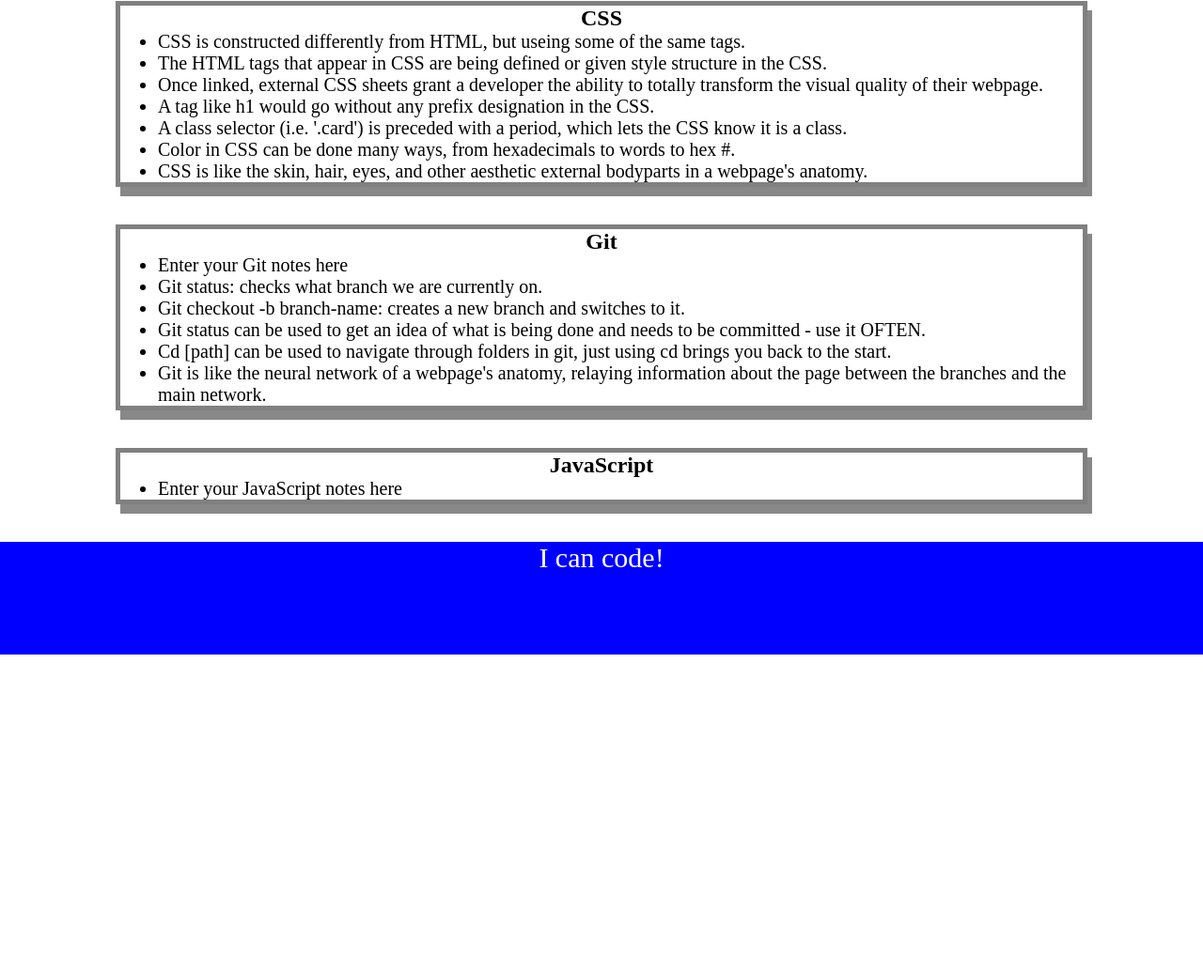
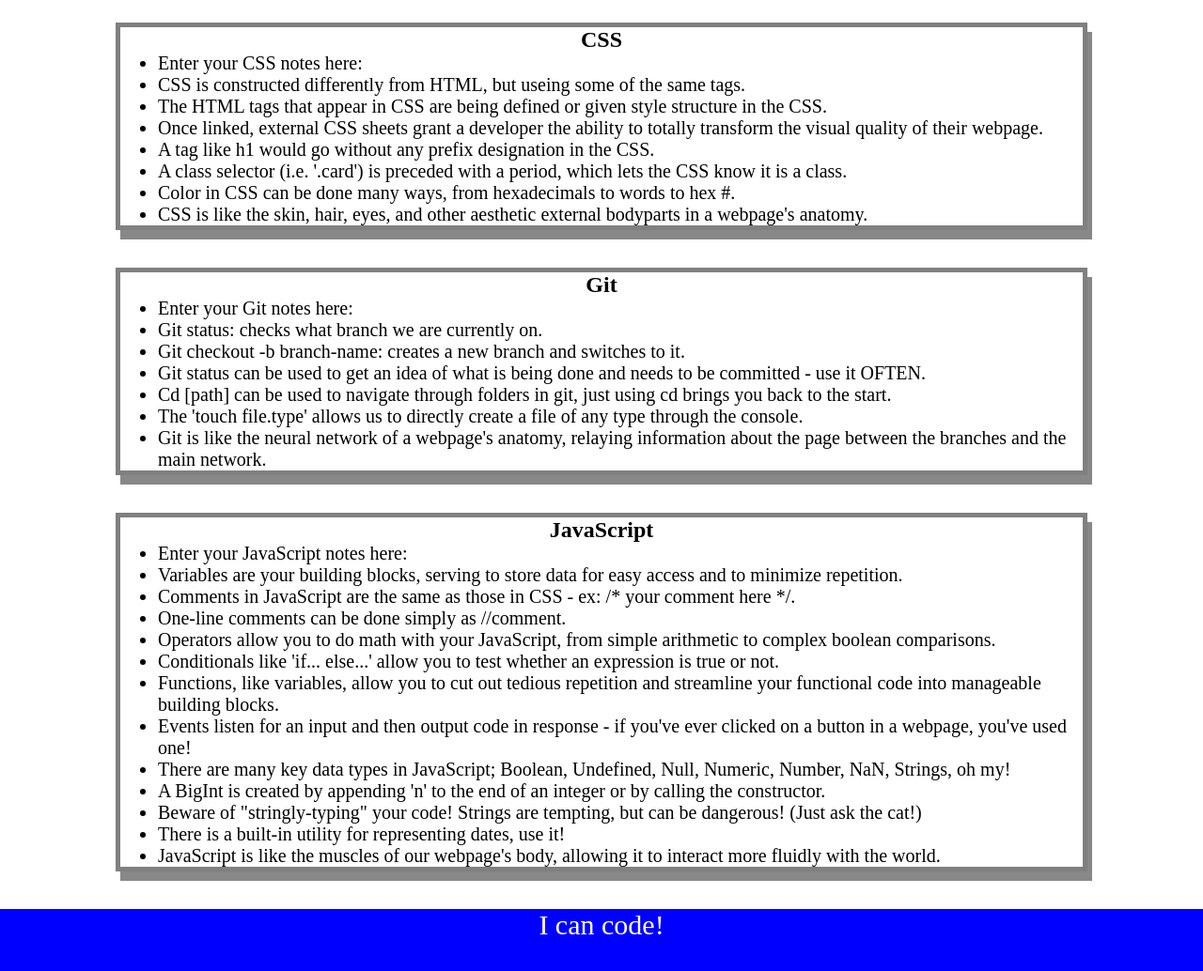
Before and after one commit to Golemancer-Ctrl/prework-study-guide, a plain HTML site: page index.html in a window 1280 px wide. Shown: the part 374-1408 px from the top of the page at 94% size. Before the commit the page ends 1071 px from the top, so only its background shows below. Drawn offline with Linux system fonts and the light colour scheme.

Commit message:
Added JavaScript to my prework study guide.

```diff
--- /dev/null
+++ b/assets/script.js
@@ -0,0 +1,19 @@
+var topics = ['HTML', 'CSS', 'Git', 'JavaScript'];
+
+for(var x = 0; x < topics.length; x++) {
+  console.log(topics[x]);
+}
+
+/*
+if (topic === 'HTML') {
+  console.log("Let's study HTML!");
+} else if (topic === 'CSS') {
+  console.log("Let's study CSS!");
+} else if (topic === 'Git') {
+  console.log("Let's study Git!");
+} else if (topic === 'JavaScript') {
+  console.log("Let's study JavaScript!");
+} else {
+  console.log('Please try again!');
+}
+*/
--- a/index.html
+++ b/index.html
@@ -11,11 +11,13 @@
     <header id="top">
       <h1>Prework Study Guide</h1>
       <img src="./assets/bowtie-cat.png" alt="Profile image of cat wearing a bow tie." />
+      <h2>✨ Open the Console to See What's Happening ✨</h2>
     </header>
     <main>
       <section class="card" id="html-section">
         <h2>HTML</h2>
         <ul>
+          <li>Enter your HTML notes here:</li>
           <li>The head element contains information about the webpage.</li>
           <li>The body element represents the visible content shown to the user.</li>
           <li>It is important to always remember to fill out the metadata in a page.</li>
@@ -28,6 +30,7 @@
       <section class="card" id="css-section">
         <h2>CSS</h2>
         <ul>
+          <li>Enter your CSS notes here:</li>
           <li>CSS is constructed differently from HTML, but useing some of the same tags.</li>
           <li>The HTML tags that appear in CSS are being defined or given style structure in the CSS.</li>
           <li>Once linked, external CSS sheets grant a developer the ability to totally transform the visual quality of their webpage.</li>
@@ -41,20 +44,32 @@
       <section class="card" id="git-section">
         <h2>Git</h2>
          <ul>
-           <li>Enter your Git notes here</li>
+           <li>Enter your Git notes here:</li>
            <li>Git status: checks what branch we are currently on.</li>
            <li>Git checkout -b branch-name: creates a new branch and switches to it.</li>
            <li>Git status can be used to get an idea of what is being done and needs to be committed - use it OFTEN.</li>
            <li>Cd [path] can be used to navigate through folders in git, just using cd brings you back to the start.</li>
+           <li>The 'touch file.type' allows us to directly create a file of any type through the console.</li>
            <li>Git is like the neural network of a webpage's anatomy, relaying information about the page between the branches and the main network.</li>
-
          </ul>
       </section>
 
       <section class="card" id="javascript-section">
         <h2>JavaScript</h2>
         <ul>
-          <li>Enter your JavaScript notes here</li>
+          <li>Enter your JavaScript notes here:</li>
+          <li>Variables are your building blocks, serving to store data for easy access and to minimize repetition.</li>
+          <li>Comments in JavaScript are the same as those in CSS - ex: /* your comment here */.</li>
+          <li>One-line comments can be done simply as //comment.</li>
+          <li>Operators allow you to do math with your JavaScript, from simple arithmetic to complex boolean comparisons.</li>
+          <li>Conditionals like 'if... else...' allow you to test whether an expression is true or not.</li>
+          <li>Functions, like variables, allow you to cut out tedious repetition and streamline your functional code into manageable building blocks.</li>
+          <li>Events listen for an input and then output code in response - if you've ever clicked on a button in a webpage, you've used one!</li>
+          <li>There are many key data types in JavaScript; Boolean, Undefined, Null, Numeric, Number, NaN, Strings, oh my!</li>
+          <li>A BigInt is created by appending 'n' to the end of an integer or by calling the constructor.</li>
+          <li>Beware of "stringly-typing" your code! Strings are tempting, but can be dangerous!  (Just ask the cat!)</li>
+          <li>There is a built-in utility for representing dates, use it!</li>
+          <li>JavaScript is like the muscles of our webpage's body, allowing it to interact more fluidly with the world.</li>
         </ul>
       </section>
     </main>
@@ -62,5 +77,6 @@
     <footer>
       <p>I can code!</p>
     </footer>
+    <script src="./assets/script.js"></script>
   </body>
 </html>
```
